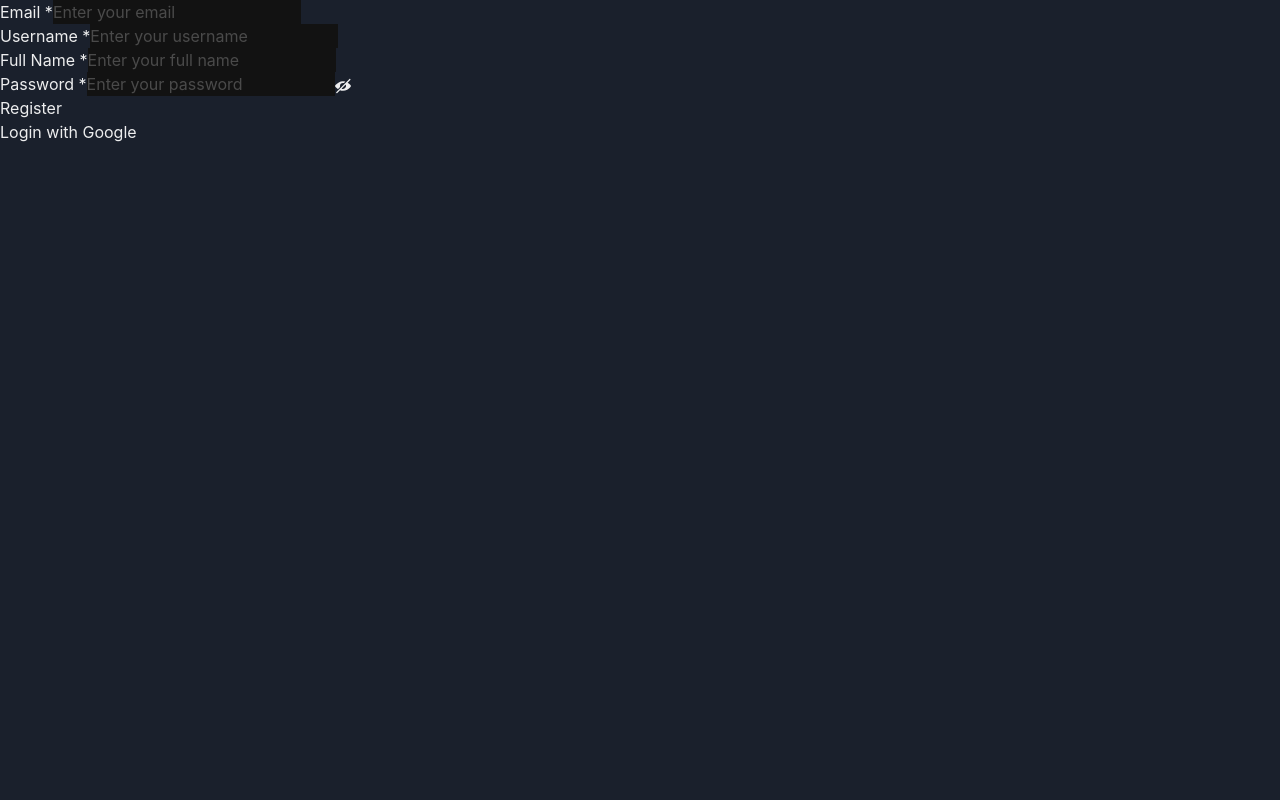
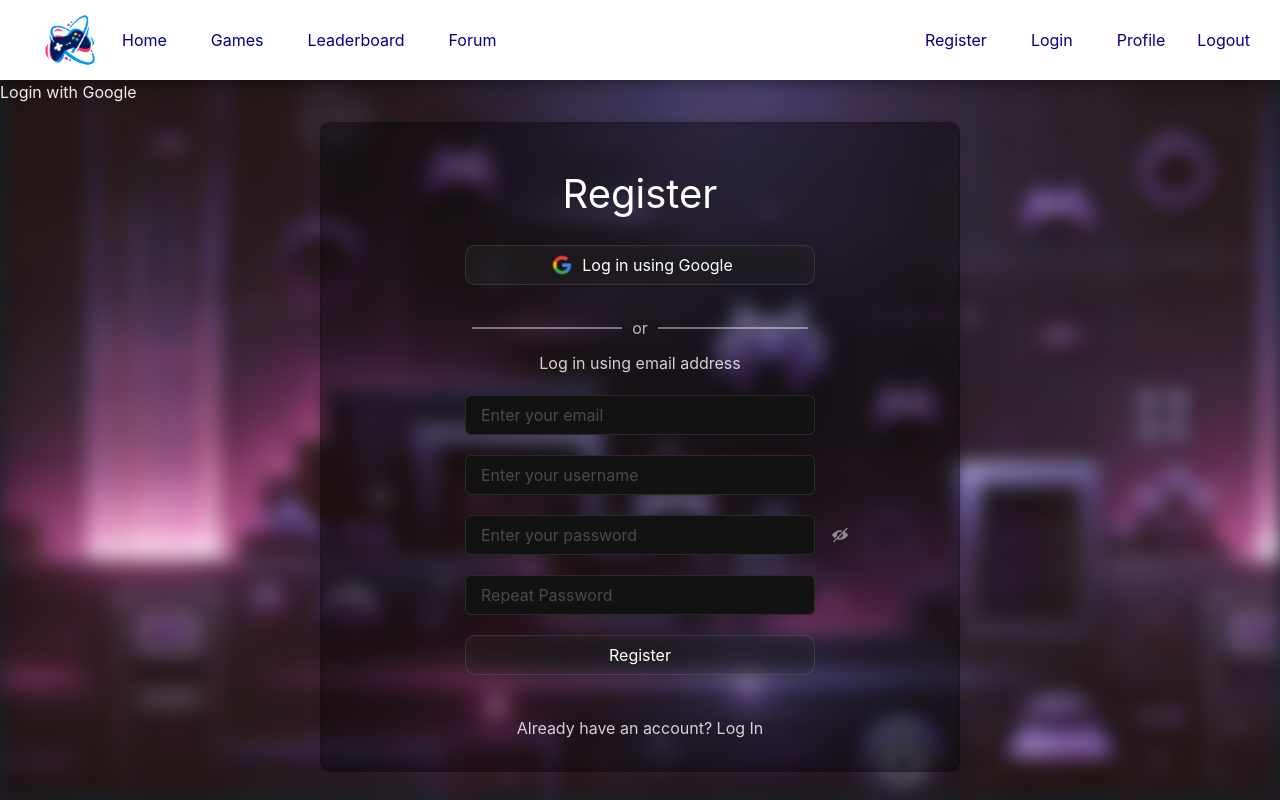
Before and after one commit to kartofki/arcade-arena, a React (Vite) app: page /auth in a window 1280 px wide. Built offline with nearby package versions, Linux system fonts and the light colour scheme.

Commit message:
Made register form

```diff
--- a/src/components/Home.jsx
+++ b/src/components/Home.jsx
@@ -9,9 +9,11 @@ const Home = () => {
       <NavBar />
       <div className='frontPage'>
         <div className="bgText">
-        <h1>Join the biggest Arcade Games platform</h1>
-        <button>Sign Up</button>
-        <button>Log In</button>
+        <img className="frontText" src="../public/assets/textt.png"/>
+        <div className="buttonsContainer">
+        <Link to="/signup"><button>Sign Up</button></Link>
+        <Link to="/auth"><button>Log In</button></Link>
+        </div>
         </div>
       </div>
 
--- a/src/components/Signup.jsx
+++ b/src/components/Signup.jsx
@@ -2,16 +2,17 @@ import React, { useState } from 'react';
 import { ViewIcon, ViewOffIcon } from '@chakra-ui/icons';
 import useSignupWithEmailAndPassword from '../hooks/useSignupWithEmailAndPassword';
 import { useNavigate } from 'react-router-dom';
+import NavBar from './NavBar'
 
 
 const Signup = () => {
   const { loading, error, signup } = useSignupWithEmailAndPassword();
 
   const [inputs, setInputs] = useState({
-    fullName: "",
     username: "",
     email: "",
     password: "",
+    repeatPass: "",
   });
 
   const [showPassword, setShowPassword] = useState(false);
@@ -30,9 +31,19 @@ const Signup = () => {
 
   return (
     <>
+    <NavBar />
+    <div className="signupScreen">
+        <div className="formContainer">
+            <h1 className="authH1">Register</h1>
+            <button className="google-login">
+            <img src="../public/assets/googleLogo.webp" alt="Google Logo"/>
+            Log in using Google
+        </button>
+        {/*separator*/}
+            <div className="separator"><div className="hr"></div><span>or</span><div className="hr"></div></div>
+            <p className="already2">Log in using email address</p>
       <form className="add-form login" onSubmit={handleSubmit}>
-        <div className="form-control">
-          <label>Email *</label>
+        <div className="field input-field">
           <input
             onChange={(e) => setInputs({ ...inputs, email: e.target.value })}
             value={inputs.email}
@@ -41,8 +52,7 @@ const Signup = () => {
             placeholder="Enter your email"
           />
         </div>
-        <div className="form-control">
-          <label>Username *</label>
+        <div className="field input-field">
           <input
             onChange={(e) => setInputs({ ...inputs, username: e.target.value })}
             value={inputs.username}
@@ -51,18 +61,8 @@ const Signup = () => {
             placeholder="Enter your username"
           />
         </div>
-        <div className="form-control">
-          <label>Full Name *</label>
-          <input
-            onChange={(e) => setInputs({ ...inputs, fullName: e.target.value })}
-            value={inputs.fullName}
-            type="text"
-            name="fullName"
-            placeholder="Enter your full name"
-          />
-        </div>
-        <div className="form-control">
-          <label>Password *</label>
+        <div className="passContainer">
+        <div className="field input-field">
           <input
             onChange={(e) => setInputs({ ...inputs, password: e.target.value })}
             value={inputs.password}
@@ -70,15 +70,29 @@ const Signup = () => {
             name="password"
             placeholder="Enter your password"
           />
-          <button onClick={handlePasswordVisibility}>
+          <button className="eye-icon" onClick={handlePasswordVisibility}>
             {showPassword ? <ViewIcon /> : <ViewOffIcon />}
           </button>
         </div>
+        </div>
+        <div className="field input-field">
+          <input
+            onChange={(e) => setInputs({ ...inputs, repeatPass: e.target.value })}
+            value={inputs.repeatPass}
+            type="password"
+            name="repeatPass"
+            placeholder="Repeat Password"
+          />
+        </div>
         {error && <div className="error">{error.message}</div>}
-        <button type="submit" disabled={loading}>
+        <button className="signupBtn" type="submit" disabled={loading}>
           {loading ? 'Registering...' : 'Register'}
         </button>
+
       </form>
+      <p className="already">Already have an account? <a>Log In</a></p>
+      </div>
+      </div>
     </>
   );
 };
--- a/src/components/games/tetris/Tetris.jsx
+++ b/src/components/games/tetris/Tetris.jsx
@@ -26,22 +26,22 @@ const Tetris = () => {
 
   const gameWrapperRef = useRef(null);
 
-  const move = ({ keyCode }) => {
+  const move = (e) => {
+    e.preventDefault(); // Prevent the default behavior
     if (!gameOver) {
-      if (keyCode === 37) {
+      if (e.keyCode === 37) {
         movePlayer(-1);
-      } else if (keyCode === 39) {
+      } else if (e.keyCode === 39) {
         movePlayer(1);
-      } else if (keyCode === 40) {
+      } else if (e.keyCode === 40) {
         dropPlayer();
-      } else if (keyCode === 32) {
+      } else if (e.keyCode === 32) {
         hardDrop();
-      } else if (keyCode === 38) {
+      } else if (e.keyCode === 38) {
         playerRotate(stage, 1);
       }
     }
   };
-
   useInterval(() => {
     drop();
   }, dropTime);
--- a/src/hooks/useSignupWithEmailAndPassword.js
+++ b/src/hooks/useSignupWithEmailAndPassword.js
@@ -8,7 +8,7 @@ const useSignUpWithEmailAndPassword = () => {
 	const loginUser = useAuthStore((state) => state.login);
 
 	const signup = async (inputs) => {
-		if (!inputs.email || !inputs.password || !inputs.username || !inputs.fullName) {
+		if (!inputs.email || !inputs.password || !inputs.username) {
 			console.log('error')
 			return;
 		}
@@ -19,14 +19,14 @@ const useSignUpWithEmailAndPassword = () => {
 		const querySnapshot = await getDocs(q);
 
 		if (!querySnapshot.empty) {
-			console.log('error')
+			console.log("error")
 			return;
 		}
 
 		try {
 			const newUser = await createUserWithEmailAndPassword(inputs.email, inputs.password);
 			if (!newUser && error) {
-				console.log('error')
+				console.log(error.message)
 				return;
 			}
 			if (newUser) {
@@ -34,7 +34,6 @@ const useSignUpWithEmailAndPassword = () => {
 					uid: newUser.user.uid,
 					email: inputs.email,
 					username: inputs.username,
-					fullName: inputs.fullName,
 					bio: "",
 					profilePicURL: "",
 					followers: [],
@@ -47,7 +46,7 @@ const useSignUpWithEmailAndPassword = () => {
 				loginUser(userDoc);
 			}
 		} catch (error) {
-			console.log('error')
+			console.log(error.message)
 		}
 	};
 
--- a/src/index.css
+++ b/src/index.css
@@ -107,9 +107,9 @@ body {
 /* Content that should not be blurred */
 .bgText {
   z-index: 1;
-  filter: blur(0px); /* Ensuring the content is not blurred */
+  filter: blur(0px);
   -webkit-filter: blur(0px);
-  background-color: rgb(0,0,0); /* Fallback color */
+  background-color: rgb(0,0,0);
   background-color: rgba(0,0,0, 0.4); /* Black w/opacity/see-through */
   position: relative; /* Ensure the bgText is above the pseudo-element */
   padding: 20px;
@@ -117,7 +117,7 @@ body {
   box-shadow: 0 0 10px rgba(0,0,0,0.1); /* Optional styling */
   color: white;
   font-weight: bold;
-  border: 3px solid #f1f1f1;
+  border: 2px solid rgba(0, 0, 0, 0.1);
   position: absolute;
   top: 50%;
   left: 50%;
@@ -133,13 +133,235 @@ body {
   text-align: center;
 }
 
-.bgText {
-
-
-}
 
 .bgText h1 {
   font-family: "Bebas Neue", sans-serif;
   font-weight: 1000;
   font-style: normal;
   color: red;}
+
+  .frontText{
+    width: 80%;
+    filter: brightness(1.3);
+  }
+
+  .buttonsContainer{
+    display: flex;
+    flex-direction: row;
+    align-items: center;
+    justify-content: center;
+  }
+
+  .buttonsContainer button{
+    margin-left: 20px;
+    margin-right: 20px;
+    background-color: black;
+    font-size: 20px;
+    width: 200px;
+    height: 50px;
+    border-radius: 10px;
+    box-shadow: 0 0 10px rgba(0,0,0,0.3);
+    font-size: 18px;
+            color: white;
+            background: rgba(71, 71, 71, 0.2);
+            border: 1px solid rgba(255, 255, 255, 0.1);
+            border-radius: 10px;
+            box-shadow: 0 4px 6px rgba(0, 0, 0, 0.1);
+            backdrop-filter: blur(10px);
+            transition: background 0.3s, box-shadow 0.3s;
+        }
+        .buttonsContainer button:hover {
+            background: rgba(0, 0, 0, 0.3);
+            box-shadow: 0 6px 8px rgba(0, 0, 0, 0.2);
+        }
+
+        /*Register*/
+
+  .signupScreen::before{
+  content: "";
+  position: absolute;
+  top: 0;
+  left: 0;
+  width: 100vw;
+  height: 100vh;
+  background-image: url('../public/assets/homebg.webp');
+  background-repeat: no-repeat;
+  background-attachment: fixed;
+  background-size: cover;
+  filter: blur(10px); /* Blurring the background image */
+  z-index: -1; /* Ensuring the background image is behind the content */
+        }
+
+.formContainer{
+    z-index: 1;
+    filter: blur(0px);
+    -webkit-filter: blur(0px);
+    background-color: rgb(0,0,0);
+    background-color: rgba(0,0,0, 0.4); /* Black w/opacity/see-through */
+    position: relative; /* Ensure the bgText is above the pseudo-element */
+    padding: 20px;
+    border-radius: 10px; /* Optional styling */
+    box-shadow: 0 0 10px rgba(0,0,0,0.1); /* Optional styling */
+    color: white;
+    border: 2px solid rgba(0, 0, 0, 0.1);
+    position: absolute;
+    top: 430%;
+    left: 50%;
+    transform: translate(-50%, -50%);
+    z-index: 2;
+    width: 50%;
+    height: 650px;
+    padding: 20px;
+    display: flex;
+    justify-content: space-between;
+    align-items: center;
+    flex-direction: column;
+    text-align: center;
+  }
+
+  .separator {
+    display: flex;
+    align-items: center;
+    margin-top: -20px;
+  margin-bottom: -10px;}
+
+
+        .separator span {
+          margin: 0 10px;
+          color: rgba(255, 255, 255, 0.7);
+      }
+      .hr{
+        height:1px;
+        width: 150px;
+        border:  1px solid rgba(255, 255, 255, 0.4);
+      }
+
+      .google-login {
+        margin-top: -20px;
+        display: flex;
+      }
+
+      .google-login img {
+        width: 30px;
+        margin-right: 5px;
+      }
+
+      .authH1{
+        margin-top: 20px;
+        margin-bottom: -30px;
+        font-size: 40px;
+      }
+
+      .google-login{
+        display:flex;
+        justify-content: center;
+        align-items: center;
+        margin-bottom: -20px;
+
+
+    background-color: black;
+    width: 350px;
+    height: 40px;
+    border-radius: 10px;
+    box-shadow: 0 0 10px rgba(0,0,0,0.3);
+    font-size: 16px;
+            color: white;
+            background: rgba(71, 71, 71, 0.2);
+            border: 1px solid rgba(255, 255, 255, 0.1);
+            border-radius: 10px;
+            box-shadow: 0 4px 6px rgba(0, 0, 0, 0.1);
+            backdrop-filter: blur(10px);
+            transition: background 0.3s, box-shadow 0.3s;
+        }
+        .google-login:hover {
+            background: rgba(0, 0, 0, 0.3);
+            box-shadow: 0 6px 8px rgba(0, 0, 0, 0.2);
+        }
+        p{
+          margin: -30px;
+        }
+
+        .field {
+          position: relative;
+          height: 40px;
+          width: 350px;
+          margin-top: 20px;
+          border-radius: 6px;
+      }
+      .field input,
+      .field button {
+          height: 100%;
+          width: 100%;
+          border: none;
+          font-size: 16px;
+          font-weight: 400;
+          border-radius: 6px;
+      }
+      .field input {
+          outline: none;
+          padding: 0 15px;
+          border: 1px solid rgba(255, 255, 255, 0.1);
+          transition: border-color 0.3s ease-in-out;
+      }
+      .field input:focus {
+          border-color: #4070f4;
+          border-bottom-width: 2px;
+      }
+
+      .signupBtn{
+        display:flex;
+        justify-content: center;
+        align-items: center;
+        margin-top: 20px;
+
+
+    background-color: black;
+    width: 350px;
+    height: 40px;
+    border-radius: 10px;
+    box-shadow: 0 0 10px rgba(0,0,0,0.3);
+    font-size: 16px;
+            color: white;
+            background: rgba(71, 71, 71, 0.2);
+            border: 1px solid rgba(255, 255, 255, 0.1);
+            border-radius: 10px;
+            box-shadow: 0 4px 6px rgba(0, 0, 0, 0.1);
+            backdrop-filter: blur(10px);
+            transition: background 0.3s, box-shadow 0.3s;
+        }
+        .signupBtn:hover {
+            background: rgba(0, 0, 0, 0.3);
+            box-shadow: 0 6px 8px rgba(0, 0, 0, 0.2);
+        }
+
+        .passContainer{
+          display:inline;
+          flex-direction: row;
+
+        }
+
+        .eye-icon {
+          position: absolute;
+          top: 50%;
+          left: 200px;
+          transform: translateY(-50%);
+          font-size: 18px;
+          color: #8b8b8b;
+          cursor: pointer;
+          background: none;
+          border: none;
+          display: flex;
+          align-items: center;
+          justify-content: center;
+      }
+
+      .already{
+        margin-bottom: 10px;
+        color: rgba(255, 255, 255, 0.8);
+      }
+
+      .already2{
+        margin-top: -50px;
+        margin-bottom: -70px;
+        color: rgba(255, 255, 255, 0.8);
+      }
```
Also changed, not shown: public/assets/googleLogo.webp (added), public/assets/textt.png (added).
